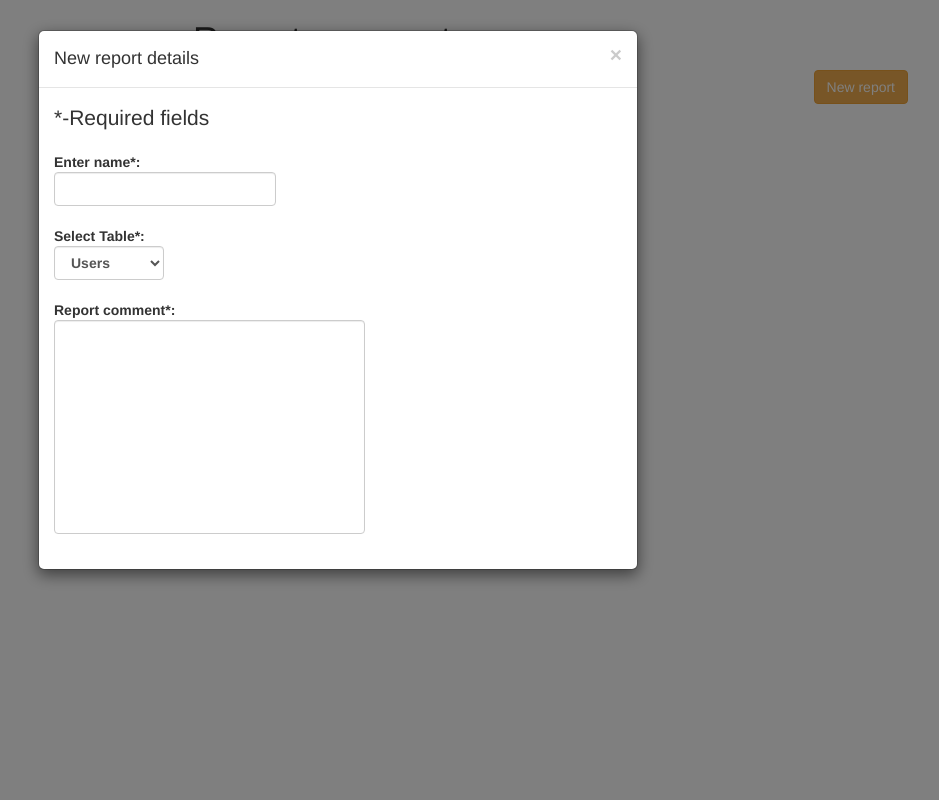
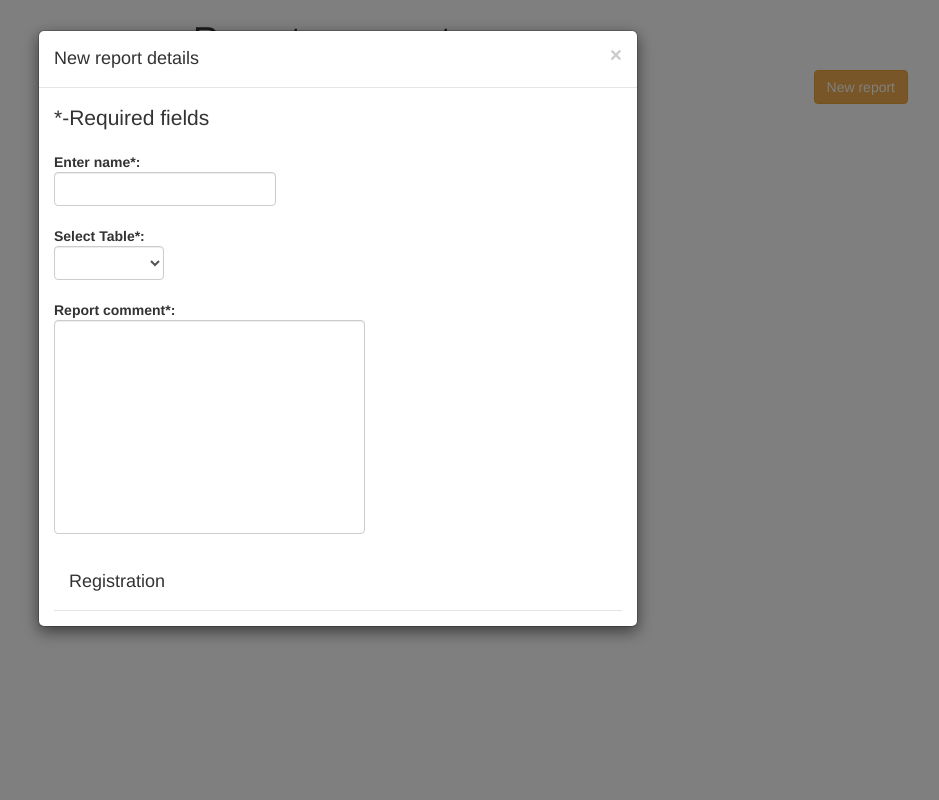
Before and after one commit to Vikaras/practise, a PHP site: page / in a window 1280 px wide, after a click on "New report". Shown: the whole page, without its empty margins (302-1241 px from the left). Run offline with PHP 8.4, Linux system fonts and the light colour scheme; data comes from the database, SQL or seed files in the repository; some libraries are stand-ins or nearby versions.

Commit message:
Prep for getting column names from db.

```diff
--- a/index.php
+++ b/index.php
@@ -38,7 +38,9 @@
                             </div>
                             <div class="form-group">
                                 <label for="selectTable">Select Table*:
-                                    <select name="selectTable" id="selectTable" class="form-control form-input"></select>
+                                    <select name="selectTable" id="selectTable" class="form-control form-input select-table">
+                                        <option value=""></option>
+                                    </select>
                                 </label>
                             </div>
                             <div class="form-group">
@@ -50,6 +52,12 @@
                             </textarea>
                                 </label>
                             </div>
+                            <div class="modal-header">
+                                <h4 class="modal-title">Registration</h4>
+                            </div>
+                            <div id="reg-wrap">
+
+                            </div>
                         </form>
                     </div>
                 </div>
--- a/js/script.js
+++ b/js/script.js
@@ -2,7 +2,12 @@
 $.getJSON("http://localhost/tool/php/table_select.php", function (table) {
     for (i = 0; i < table.length; i++) {
         $('#selectTable').append(
-            "<option>" + table[i].table_name + "</option>"
+            "<option data-tbl-name='"+ table[i].table_name +"'>" + table[i].table_name + "</option>"
         )
   }
 });
+// DISPLAYING COLUMNS OF CURRENT SELECTED TABLE
+$(document).on('change','.select-table', function () {
+    var tblName = $(this).data('tbl-name');
+
+});
```
